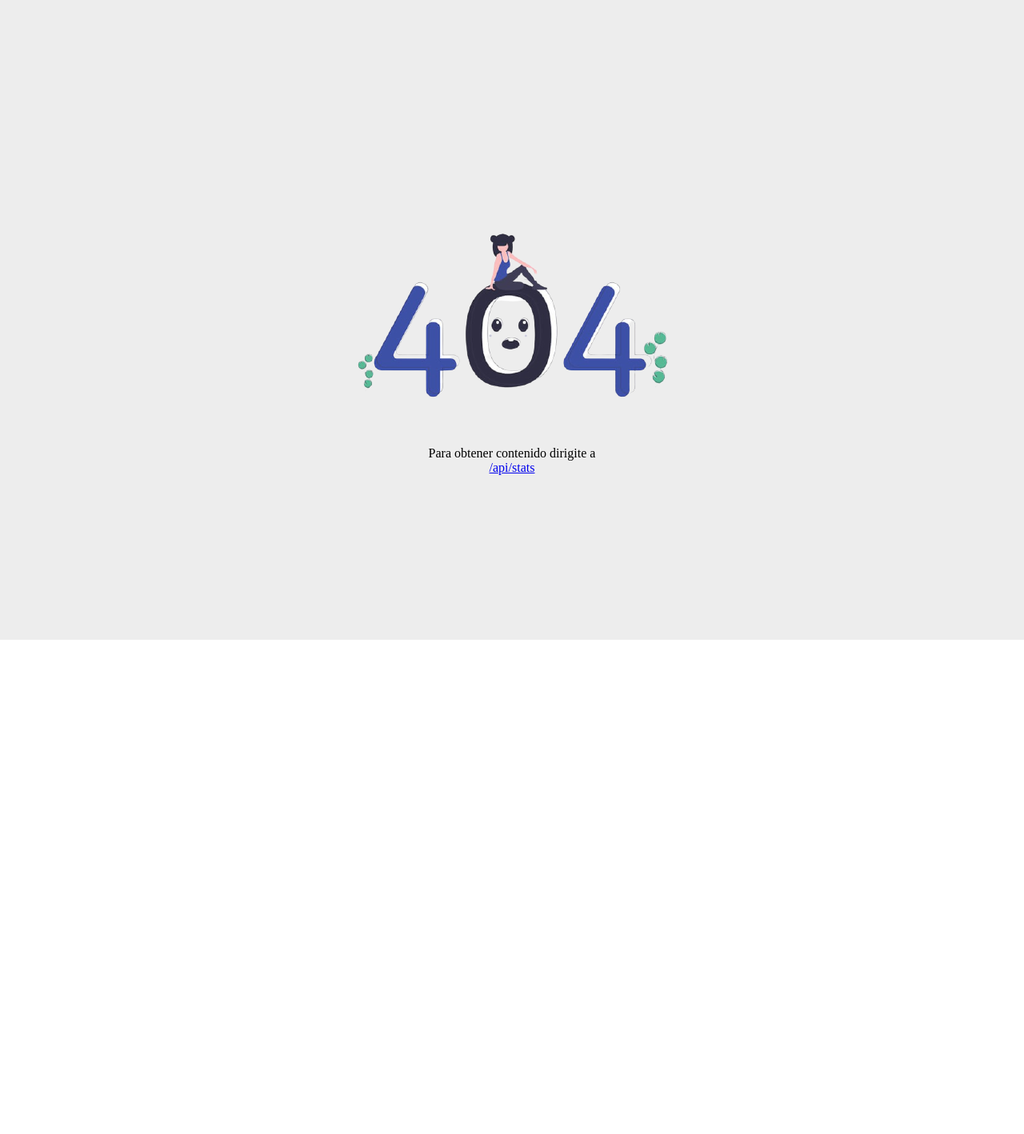
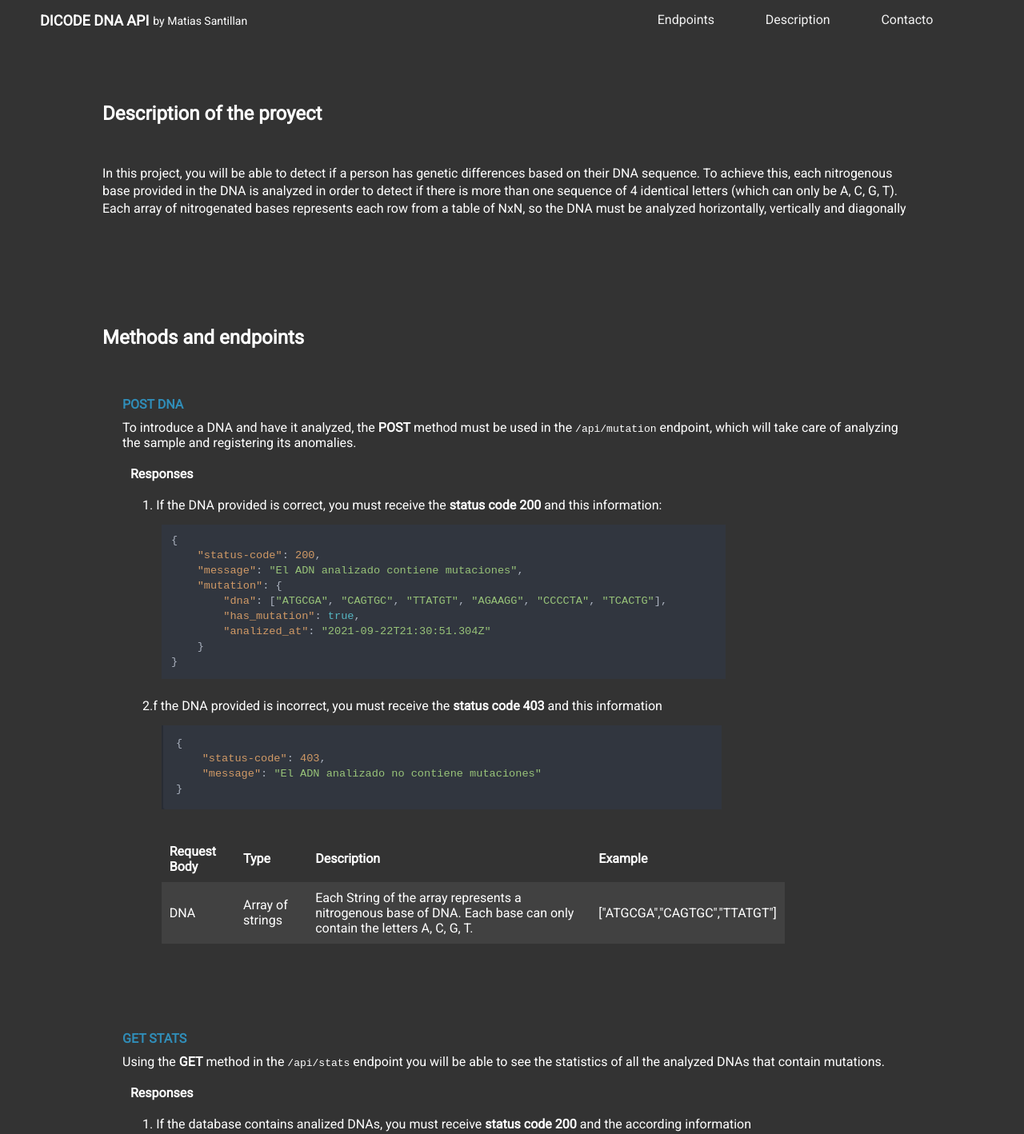
Before and after one commit to Matisantillan11/DicodeADNApi, a website: page public/index.html in a window 1280 px wide. Shown: the top 1418 px of the page at 80% size. Before the commit the page ends 800 px from the top, so only its background shows below. Drawn offline with Linux system fonts and the light colour scheme.

Commit message:
adding static content and modifying readme

```diff
--- a/public/index.html
+++ b/public/index.html
@@ -1,20 +1,191 @@
 <!DOCTYPE html>
 <html lang="en">
 	<head>
-    <meta charset="UTF-8">
-    <meta http-equiv="X-UA-Compatible" content="IE=edge">
-    <meta name="viewport" content="width=device-width, initial-scale=1.0">
-    <title>Document</title>
-    <link rel="stylesheet" href="./styles/styles.css">
+		<meta charset="UTF-8" />
+		<meta http-equiv="X-UA-Compatible" content="IE=edge" />
+		<meta name="viewport" content="width=device-width, initial-scale=1.0" />
+		<title>DNA API - Dicode Group Challenge</title>
+		<link rel="stylesheet" href="./styles/styles.css" />
+		<link rel="preconnect" href="https://fonts.googleapis.com" />
+		<link rel="preconnect" href="https://fonts.gstatic.com" crossorigin />
+		<link
+			href="https://fonts.googleapis.com/css2?family=Roboto:wght@300;400&display=swap"
+			rel="stylesheet"
+		/>
 	</head>
 	<body>
+		<header>
+			<h1>
+				DICODE DNA API
+				<p>by Matias Santillan</p>
+			</h1>
+
+			<nav>
+				<ul>
+					<li><a href="#endpoints">Endpoints</a></li>
+					<li><a href="#description">Description</a></li>
+					<li>
+						<a
+							href="https://www.linkedin.com/in/matisantillan11/"
+							target="_blank"
+							>Contacto</a
+						>
+					</li>
+				</ul>
+			</nav>
+		</header>
+
+		<main>
+			<section id="description">
+				<h2>Description of the proyect</h2>
+				<p>
+					In this project, you will be able to detect if a person has genetic
+					differences based on their DNA sequence. To achieve this, each
+					nitrogenous base provided in the DNA is analyzed in order to detect if
+					there is more than one sequence of 4 identical letters (which can only
+					be A, C, G, T). Each array of nitrogenated bases represents each row
+					from a table of NxN, so the DNA must be analyzed horizontally,
+					vertically and diagonally
+				</p>
+			</section>
+
+			<section id="endpoints">
+				<h2>Methods and endpoints</h2>
 				<div>
-        <img src="./img/404.png" alt="">
-        <div class="text-container">
-            <p>Para obtener contenido dirigite a
-                </br><a href=" https://dicode-adn-api.herokuapp.com/api/stats">/api/stats</a>
+					<div class="method">
+						<h4>POST DNA</h4>
+						<p>
+							To introduce a DNA and have it analyzed, the <b>POST</b> method
+							must be used in the <code>/api/mutation</code> endpoint, which
+							will take care of analyzing the sample and registering its
+							anomalies.
 						</p>
+
+						<div>
+							<h3>Responses</h3>
+							<article>
+								<p class="article-list">
+									1. If the DNA provided is correct, you must receive the
+									<b>status code 200</b> and this information:
+								</p>
+
+								<img src="img/dna-analized.png" />
+							</article>
+
+							<article>
+								<p class="article-list">
+									2.f the DNA provided is incorrect, you must receive the
+									<b>status code 403</b> and this information
+								</p>
+
+								<img src="img/dna-no-mutations.png" />
+							</article>
+						</div>
+
+						<div>
+							<table>
+								<tr>
+									<th>Request Body</th>
+									<th>Type</th>
+									<th>Description</th>
+									<th>Example</th>
+								</tr>
+								<tr>
+									<td>DNA</td>
+									<td>Array of strings</td>
+									<td>
+										Each String of the array represents a nitrogenous base of
+										DNA. Each base can only contain the letters A, C, G, T.
+									</td>
+									<td>["ATGCGA","CAGTGC","TTATGT"]</td>
+								</tr>
+							</table>
 						</div>
 					</div>
+
+					<div class="method">
+						<h4>GET STATS</h4>
+						<p>
+							Using the <b>GET</b> method in the
+							<code>/api/stats</code> endpoint you will be able to see the
+							statistics of all the analyzed DNAs that contain mutations.
+						</p>
+
+						<div>
+							<h3>Responses</h3>
+
+							<article>
+								<p class="article-list">
+									1. If the database contains analized DNAs, you must receive
+									<b>status code 200</b> and the according information
+								</p>
+								<img src="img/stats.png" />
+							</article>
+						</div>
+
+						<div>
+							<table>
+								<tr>
+									<th>Response Body</th>
+									<th>Type</th>
+									<th>Description</th>
+									<th>Example</th>
+								</tr>
+								<tr>
+									<td>DNA</td>
+									<td>Array of strings</td>
+									<td>
+										Each String of the array represents a nitrogenous base of
+										DNA. Each base can only contain the letters A, C, G, T.
+									</td>
+									<td>
+										[ "ATGCGA", "CAGTGC", "TTATGT", "AGAAGG", "CCCCTA", "TCACTG"
+										],
+									</td>
+								</tr>
+
+								<tr>
+									<td>has_mutation</td>
+									<td>Boolean</td>
+									<td>
+										It represents the status of the DNA. If has mutation is
+										"true", else is "false".
+									</td>
+									<td>true</td>
+								</tr>
+
+								<tr>
+									<td>count_mutation</td>
+									<td>Integer</td>
+									<td>
+										It represents the quantity of bases with no mutation found.
+									</td>
+									<td>3</td>
+								</tr>
+
+								<tr>
+									<td>count_no_mutation</td>
+									<td>Integer</td>
+									<td>
+										It represents quantity of bases with no mutation finded
+									</td>
+									<td>14</td>
+								</tr>
+
+								<tr>
+									<td>ratio</td>
+									<td>Integer</td>
+									<td>
+										It's the difference between count_mutation and
+										count_no_utation
+									</td>
+									<td>0.21428571428571427</td>
+								</tr>
+							</table>
+						</div>
+					</div>
+				</div>
+			</section>
+		</main>
 	</body>
 </html>
--- a/public/styles/styles.css
+++ b/public/styles/styles.css
@@ -4,24 +4,113 @@
 	box-sizing: border-box;
 }
 
-body div {
+html {
+	background: #333;
+	color: white;
+	font-family: 'Roboto', sans-serif;
+	scroll-behavior: smooth;
+}
+
+body {
 	width: 100vw;
-	height: 100vh;
-	display: flex;
-	flex-direction: column;
-	justify-content: center;
-	align-items: center;
-	text-align: center;
-	background-color: #ededed;
+	min-height: 100vh;
+	height: auto;
 	position: relative;
 }
 
-div .text-container {
+#description {
+	min-height: 35vh;
+}
+
+#description p {
+	margin: 50px 0;
+	line-height: 22px;
+}
+header {
+	height: 15vh;
+	width: 100vw;
+	position: fixed;
+	background: #333;
+	display: flex;
+	flex-direction: row;
+	justify-content: space-between;
+	padding: 15px 50px;
+}
+header h1 {
+	font-size: 18px;
+	display: flex;
+	justify-content: center;
+	text-align: center;
+}
+
+h1 p {
+	font-size: 14px;
+	text-align: center;
+	margin-left: 5px;
+	margin-top: 2.5px;
+	font-weight: lighter;
+}
+
+header nav {
 	width: 40%;
-	height: 20%;
-	position: absolute;
-	top: 65%;
-	left: 50%;
-	background-color: transparent;
-	transform: translate(-50%, -15%);
 }
+
+nav ul {
+	list-style: none;
+	display: flex;
+	justify-content: space-evenly;
+}
+
+li a {
+	color: #f1f1f1;
+	text-decoration: none;
+}
+
+main {
+	padding: 10%;
+}
+
+.method {
+	padding: 25px;
+	margin: 35px 0;
+}
+
+.method h4,
+p {
+	margin-bottom: 10px;
+}
+
+h4 {
+	color: #308db8;
+}
+
+h3 {
+	font-size: 16px;
+	margin: 20px 10px;
+}
+
+article .article-list {
+	margin-top: 15px;
+	margin-left: 25px;
+}
+
+img {
+	margin: 0.5% 5%;
+}
+
+table {
+	align-self: center;
+	width: 80%;
+	margin: 2.5% 5%;
+	border-collapse: collapse;
+}
+
+tr,
+th,
+td {
+	padding: 10px;
+	text-align: left;
+}
+tr:nth-child(even) {
+	background: #414141;
+}
```
Also changed, not shown: public/img/dna-analized.png (added), public/img/dna-no-mutations.png (added), public/img/stats.png (added), readme.md. Lines whose indentation alone changed are shown as unchanged.
